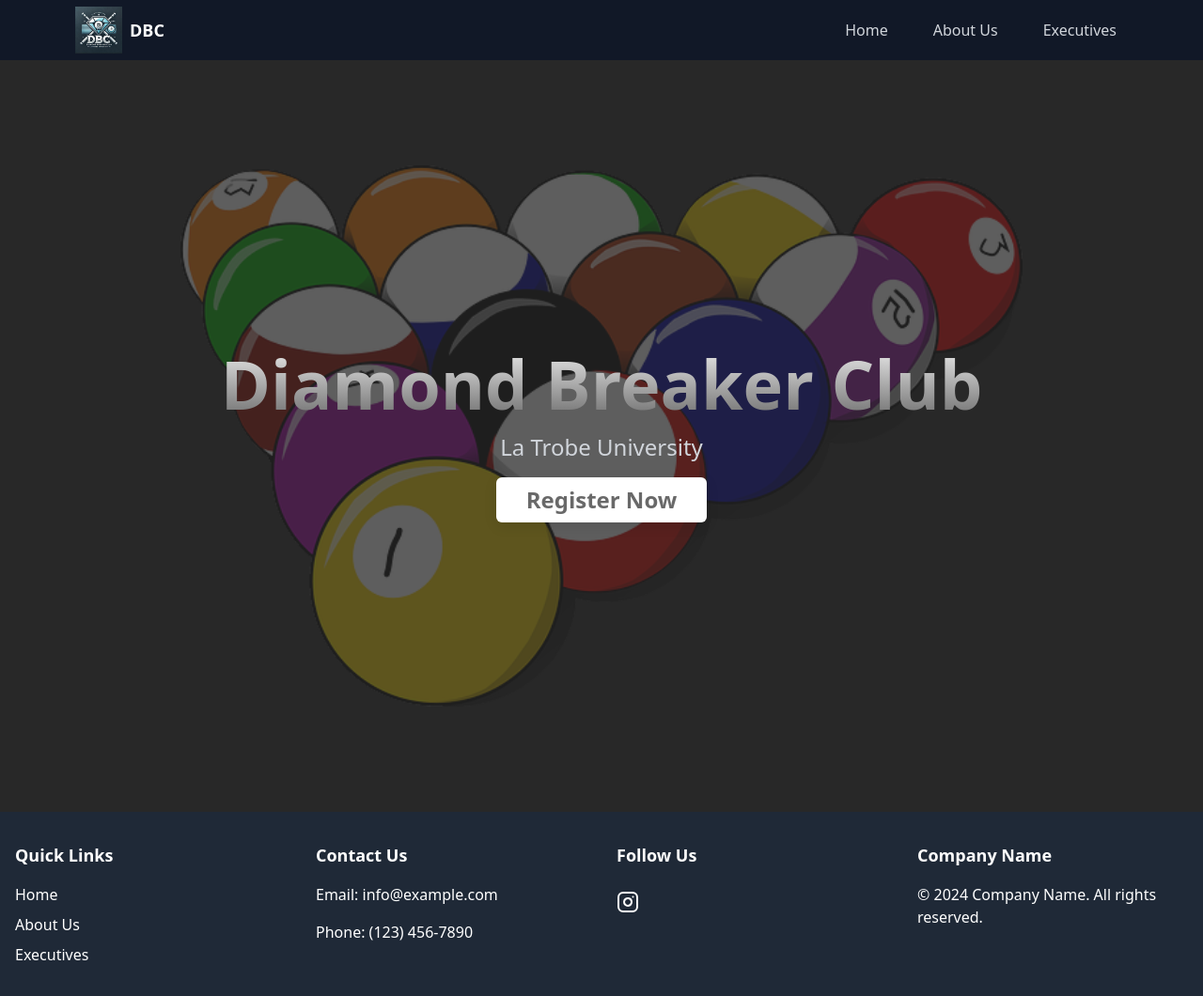
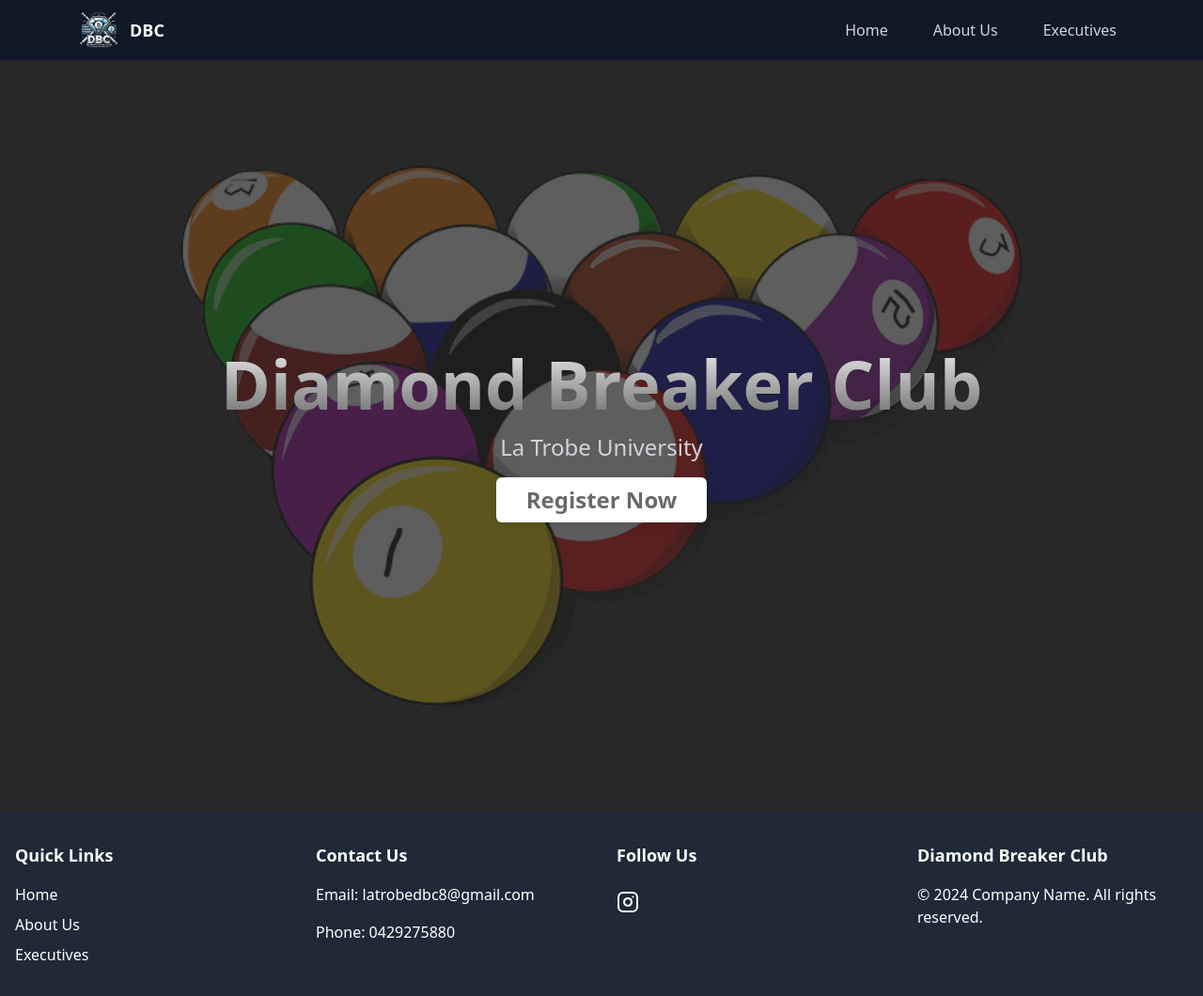
Before and after one commit to Lortas102066/diamondbreaker, a Next.js app: page / in a window 1280 px wide. Shown: the whole page at 94% size. Built offline with nearby package versions, Linux system fonts and the light colour scheme.

Commit message:
Changed information and logo

```diff
--- a/app/components/Footer.tsx
+++ b/app/components/Footer.tsx
@@ -31,8 +31,8 @@
           {/* Contact Information */}
           <div className="space-y-4">
             <h3 className="text-lg font-semibold mb-2">Contact Us</h3>
-            <p>Email: info@example.com</p>
-            <p>Phone: (123) 456-7890</p>
+            <p>Email: latrobedbc8@gmail.com</p>
+            <p>Phone: 0429275880</p>
           </div>
 
           {/* Social Media */}
@@ -51,7 +51,7 @@
 
           {/* Company Info */}
           <div className="space-y-4">
-            <h3 className="text-lg font-semibold mb-2">Company Name</h3>
+            <h3 className="text-lg font-semibold mb-2">Diamond Breaker Club</h3>
             <p>© {new Date().getFullYear()} Company Name. All rights reserved.</p>
           </div>
         </div>
--- a/app/components/Header.tsx
+++ b/app/components/Header.tsx
@@ -20,7 +20,7 @@
           <Link href={"/"}>
             <div className="flex items-center">
               <Image
-                src="/logo.jpg"
+                src="/logo1.png"
                 alt="Diamond Breaker Club Logo"
                 width={50}
                 height={50}
```
Also changed, not shown: public/logo1.png (added).
